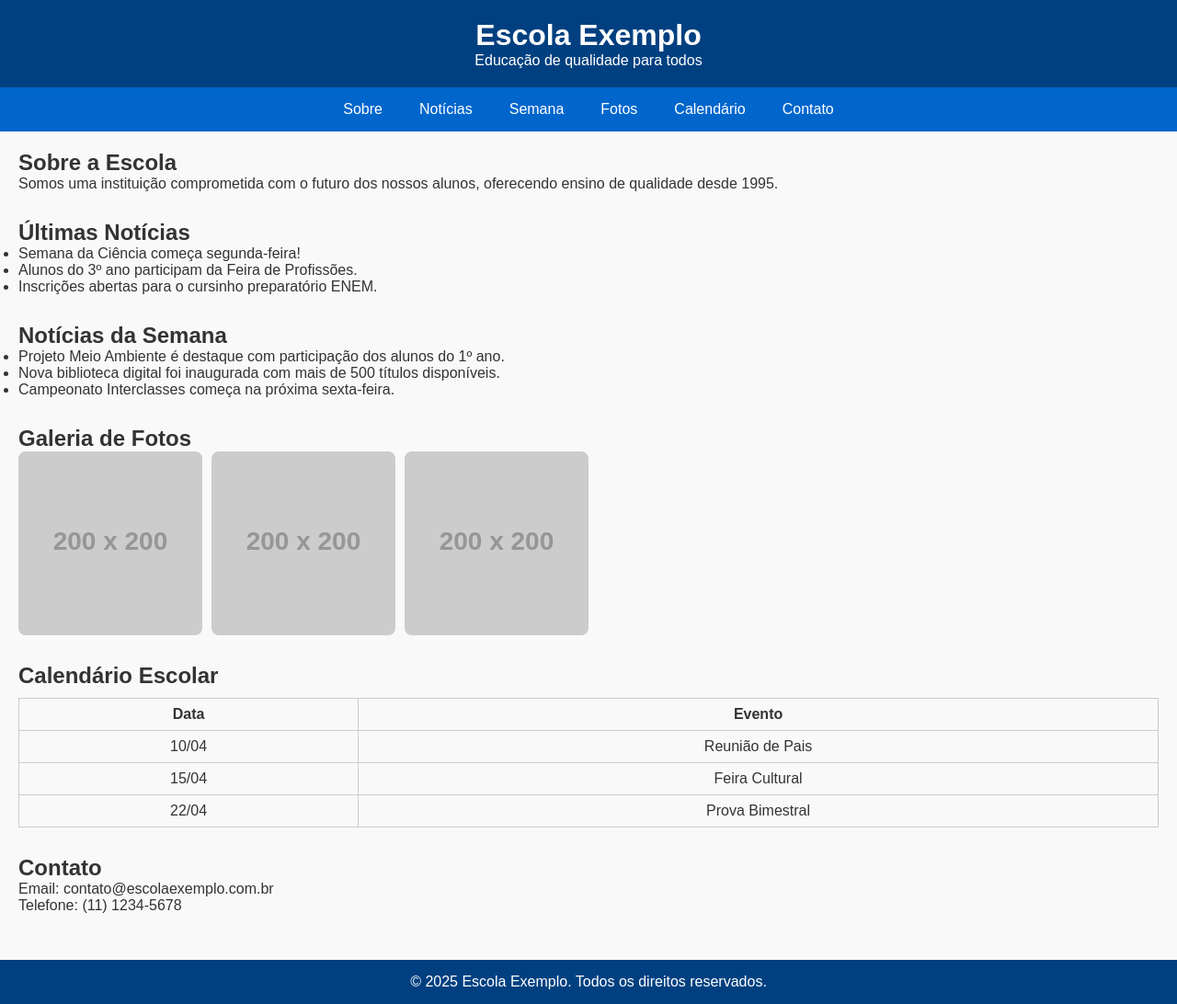
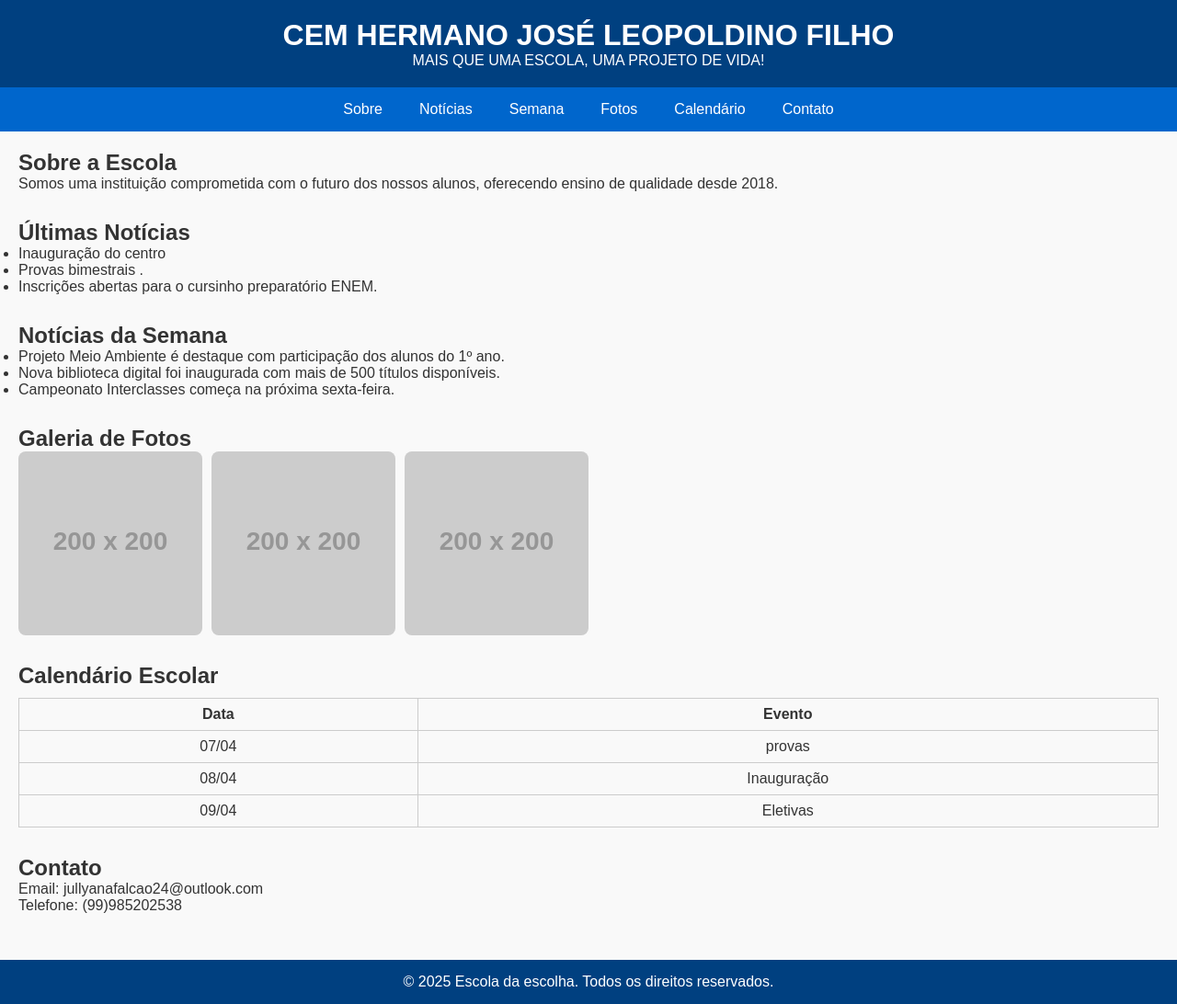
Before and after one commit to jully500/site-escolar, a plain HTML site: page index.html in a window 1280 px wide. Shown: the whole page at 92% size. Drawn offline with Linux system fonts and the light colour scheme; placeholder pictures from the web are drawn by us.

Commit message:
Update index.html

```diff
--- a/index.html
+++ b/index.html
@@ -79,8 +79,8 @@
 </head>
 <body>
   <header>
-    <h1>Escola Exemplo</h1>
-    <p>Educação de qualidade para todos</p>
+    <h1>CEM HERMANO JOSÉ LEOPOLDINO FILHO</h1>
+    <p>MAIS QUE UMA ESCOLA, UMA PROJETO DE VIDA!</p>
   </header>
 
   <nav>
@@ -95,14 +95,14 @@
   <main>
     <section id="sobre">
       <h2>Sobre a Escola</h2>
-      <p>Somos uma instituição comprometida com o futuro dos nossos alunos, oferecendo ensino de qualidade desde 1995.</p>
+      <p>Somos uma instituição comprometida com o futuro dos nossos alunos, oferecendo ensino de qualidade desde 2018.</p>
     </section>
 
     <section id="noticias">
       <h2>Últimas Notícias</h2>
       <ul>
-        <li>Semana da Ciência começa segunda-feira!</li>
-        <li>Alunos do 3º ano participam da Feira de Profissões.</li>
+        <li>Inauguração do centro </li>
+        <li>Provas bimestrais .</li>
         <li>Inscrições abertas para o cursinho preparatório ENEM.</li>
       </ul>
     </section>
@@ -134,16 +134,16 @@
             <th>Evento</th>
           </tr>
           <tr>
-            <td>10/04</td>
-            <td>Reunião de Pais</td>
+            <td>07/04</td>
+            <td>provas </td>
           </tr>
           <tr>
-            <td>15/04</td>
-            <td>Feira Cultural</td>
+            <td>08/04</td>
+            <td>Inauguração</td>
           </tr>
           <tr>
-            <td>22/04</td>
-            <td>Prova Bimestral</td>
+            <td>09/04</td>
+            <td>Eletivas</td>
           </tr>
         </table>
       </div>
@@ -151,13 +151,13 @@
 
     <section id="contato">
       <h2>Contato</h2>
-      <p>Email: contato@escolaexemplo.com.br</p>
-      <p>Telefone: (11) 1234-5678</p>
+      <p>Email: jullyanafalcao24@outlook.com</p>
+      <p>Telefone: (99)985202538</p>
     </section>
   </main>
 
   <footer>
-    <p>&copy; 2025 Escola Exemplo. Todos os direitos reservados.</p>
+    <p>&copy; 2025 Escola da escolha. Todos os direitos reservados.</p>
   </footer>
 </body>
 </html>
```
